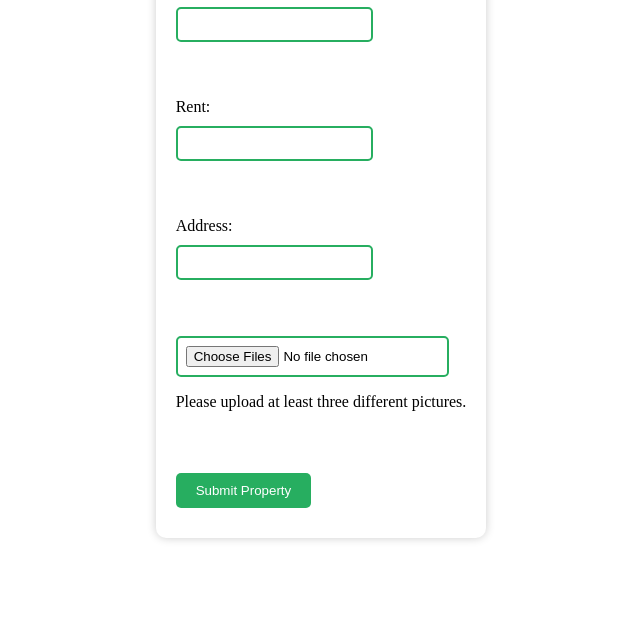
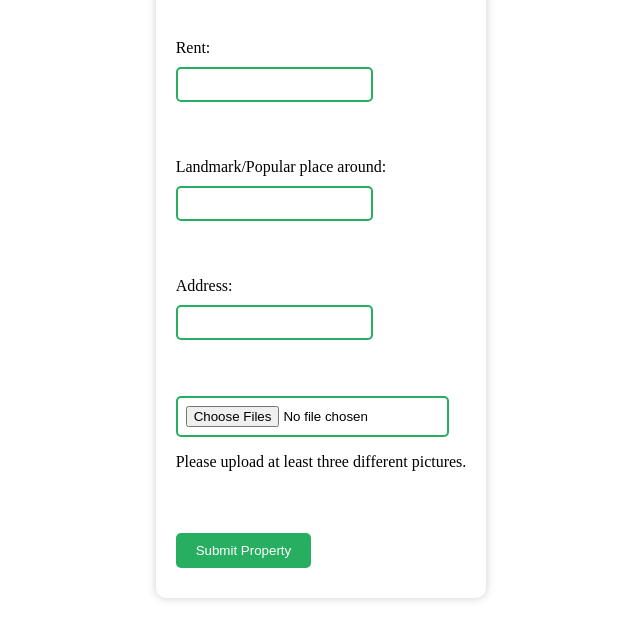
Before and after one commit to Uttife/QuatrWebApp, a plain HTML site: page index.html in a window 1280 px wide. Shown: the part 196-816 px from the top of the page, without its empty margins (319-959 px from the left). Drawn offline with Linux system fonts and the light colour scheme.

Commit message:
Update index.html

```diff
--- a/index.html
+++ b/index.html
@@ -13,6 +13,9 @@
 
             <label for="rent">Rent:</label>
             <input type="number" id="rent" name="rent" required><br><br>
+
+            <label for="areaName">Landmark/Popular place around:</label>
+            <input type="text" id="areaName" name="areaName" required><br><br>
 
             <label for="address">Address:</label>
             <input type="text" id="address" name="address" required><br><br>
```
